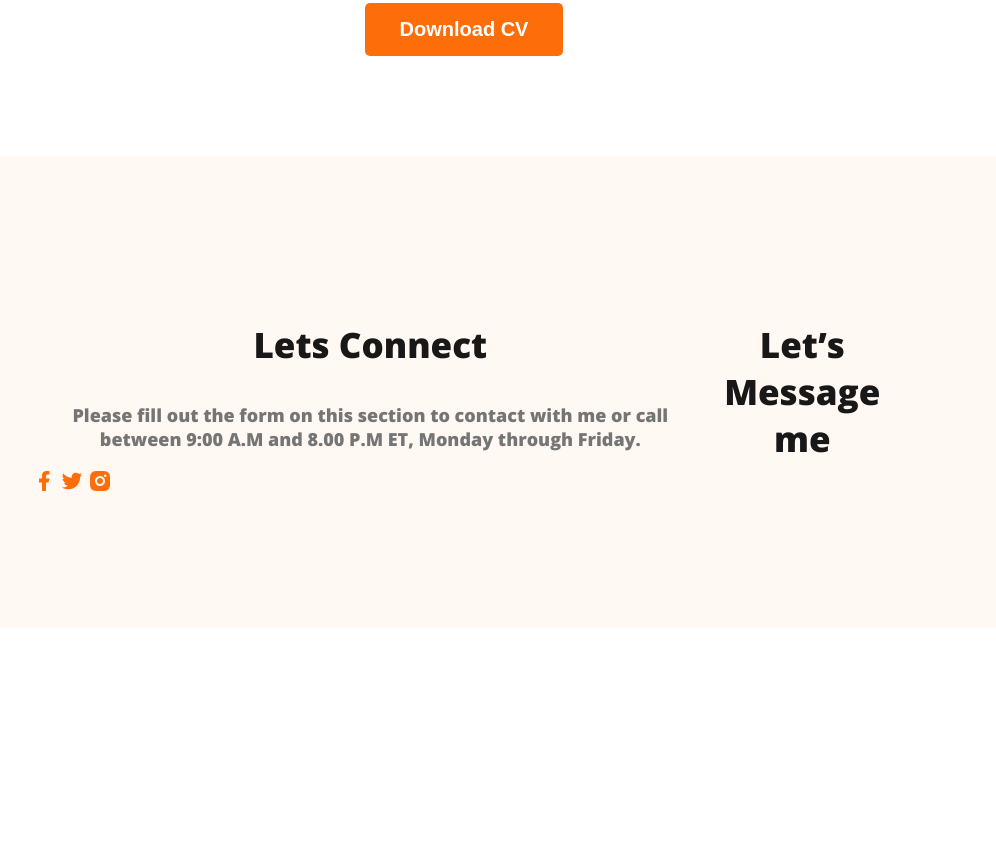
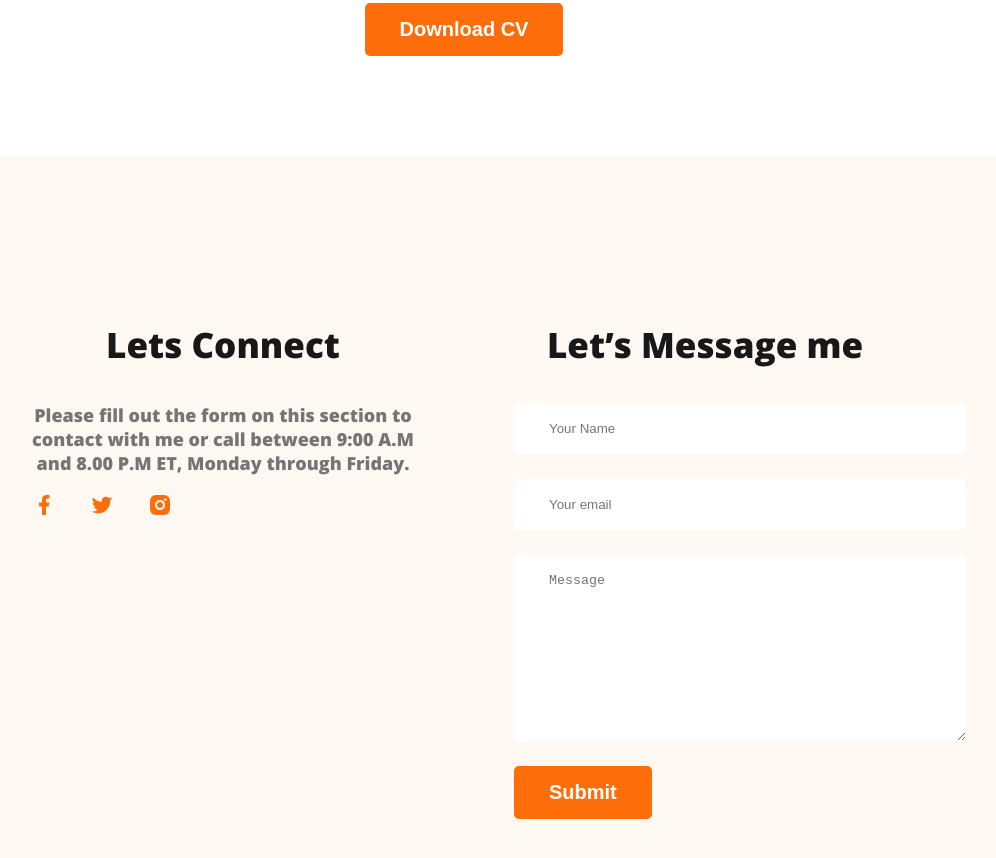
Before and after one commit to Hossain5990/my--first-protfolio, a plain HTML site: page index.html in a window 1280 px wide. Shown: the part 3199-4057 px from the top of the page, without its empty margins (176-1172 px from the left). Before the commit the page ends 3835 px from the top, so only its background shows below. Drawn offline with nearby package versions, Linux system fonts and the light colour scheme.

Commit message:
add footer

```diff
--- a/index.html
+++ b/index.html
@@ -176,6 +176,12 @@
 
         <div class="footer-colum">
         <h3 class="section-tittle">Let’s Message me</h3>
+        <form class="contact" action="">
+            <input type="text" placeholder="Your Name">
+            <input type="email" placeholder="Your email" name="" id="">
+            <textarea name="" placeholder="Message" cols="30" rows="10"></textarea>
+            <input class="buttonprimary" type="submit" value="Submit">
+        </form>
 
         </div>
 
--- a/styles/portfolio.css
+++ b/styles/portfolio.css
@@ -222,8 +222,26 @@ margin-bottom: 30px;
 }
 footer{
     display: flex;
+    gap: 100px;
     background-color: #FFF8F3;
     padding: 130px 200px;
     margin-top: 100px;
 
 }
+.footer-colum{
+    width: 50%;
+}
+.social-links a{
+    margin-right: 30px;
+
+}
+.contact input[type="text"],.contact input[type="email"],textarea{
+    display: block;
+    margin-bottom: 25px;
+    padding: 18px 35px ;
+    color:#757575 ;
+    border-radius: 5px;
+    background-color: #FFF;
+    border: 0;
+    width: 100%;
+}
```
